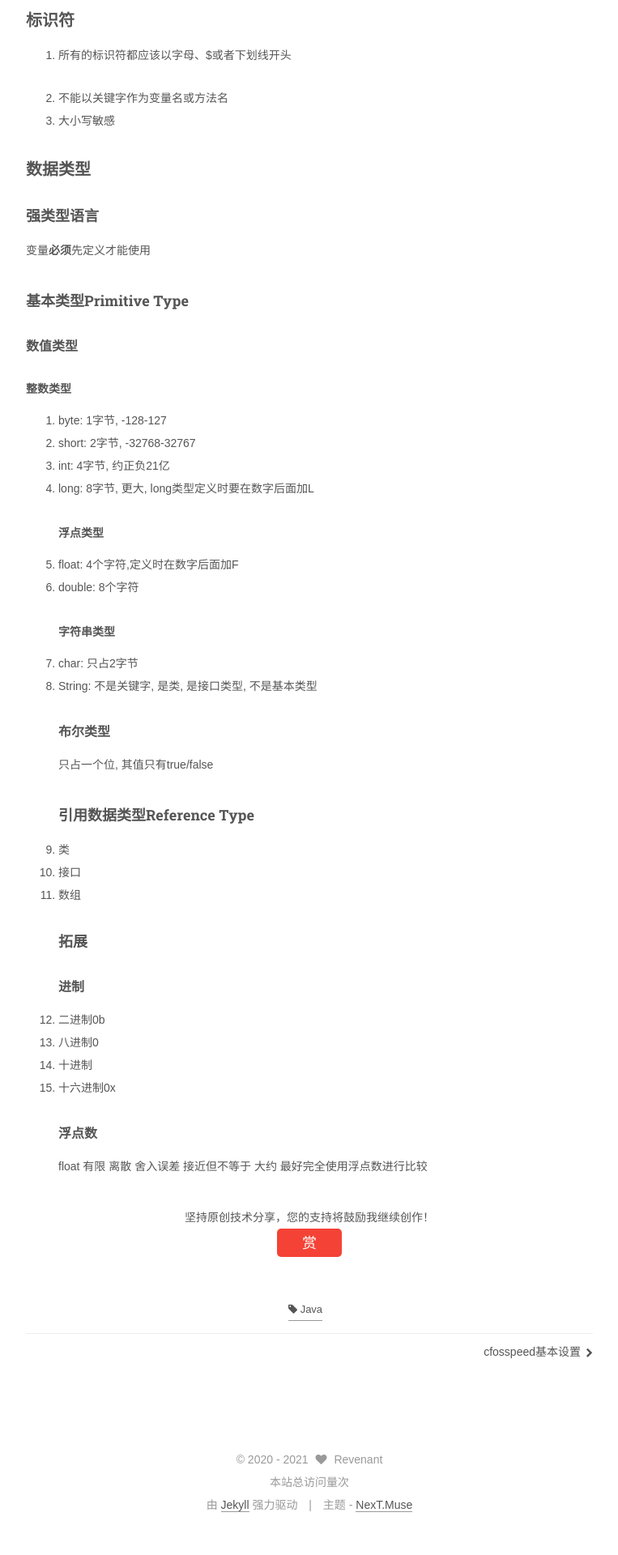
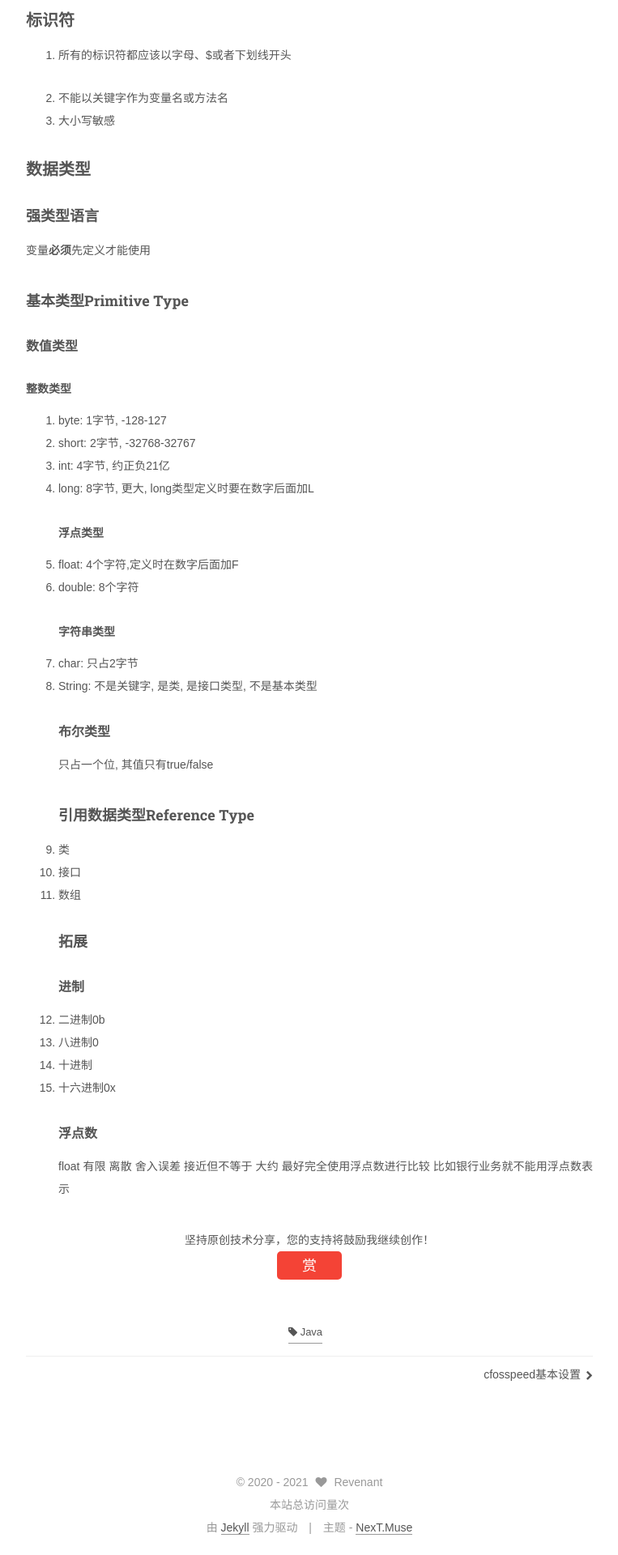
Before and after one commit to Revenant-S/Revenant-S, a Jekyll site: the page built from _posts/2021-03-12-Java语法基础.md, in a window 1280 px wide. Shown: the part 1090-3010 px from the top of the page at 81% size, without its empty margins (258-1021 px from the left). Built offline with Jekyll 4.4.1, drawn with Linux system fonts in a browser that asks for light colours; some web fonts are replaced; comment, search, counter and statistics services are not loaded; before the commit the page ends 2982 px from its top, so only the background shows below that.

Commit message:
修改文件: _posts/2021-03-12-Java语法基础.md

```diff
--- a/_posts/2021-03-12-Java语法基础.md
+++ b/_posts/2021-03-12-Java语法基础.md
@@ -78,3 +78,4 @@ tags:
 #### 浮点数
 float 有限 离散 舍入误差 接近但不等于 大约
 最好完全使用浮点数进行比较
+比如银行业务就不能用浮点数表示
```
